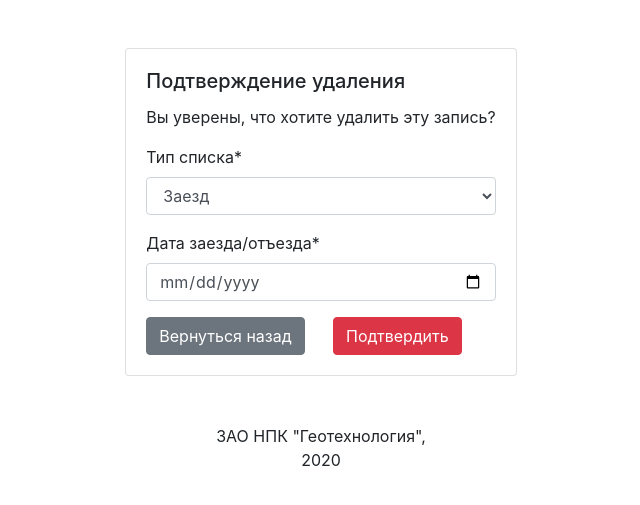
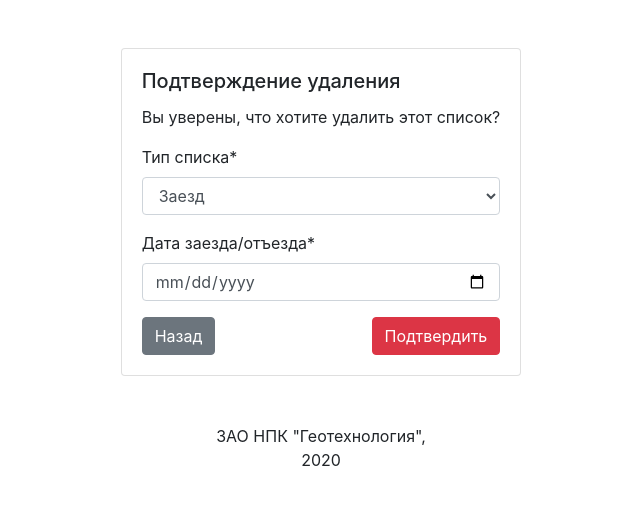
Before and after one commit to privategspot/movementcontrol, a Django app: template main/templates/main/facility-list-delete-confirm.html in a window 1280 px wide. Shown: the part 62-567 px from the top of the page, without its empty margins (319-959 px from the left). Run offline with Django 3.2, Linux system fonts and the light colour scheme; the template is opened without the code that fills it: values that come from a table or form of the project are taken from there, others are empty; some libraries are stand-ins or nearby versions.

Commit message:
Some visual improvments

```diff
--- a/main/templates/main/facility-list-delete-confirm.html
+++ b/main/templates/main/facility-list-delete-confirm.html
@@ -14,13 +14,15 @@
         <div class="card-body">
           <h2 class="card-title h5">Подтверждение удаления</h5>
           <p class="card-text">
-          Вы уверены, что хотите удалить эту запись?
+          Вы уверены, что хотите удалить этот список?
           </p>
           <form action="{% url 'facility-entries-list-delete' facility_slug=related_facility.slug list_id=related_list.pk %}" method="POST">
             {% csrf_token %}
             {{ form|crispy }}
-            <a href="{% url 'facility-lists' facility_slug=related_facility.slug %}" class="btn btn-secondary mr-4">Вернуться назад</a>
-            <button type="submit" class="btn btn-danger">Подтвердить</button>
+            <div class="d-flex">
+              <a href="{% url 'facility-lists' facility_slug=related_facility.slug %}" class="btn btn-secondary">Назад</a>
+              <button type="submit" class="btn btn-danger ml-auto">Подтвердить</button>
+            </div>
           </form>
         </div>
       </div>
```
